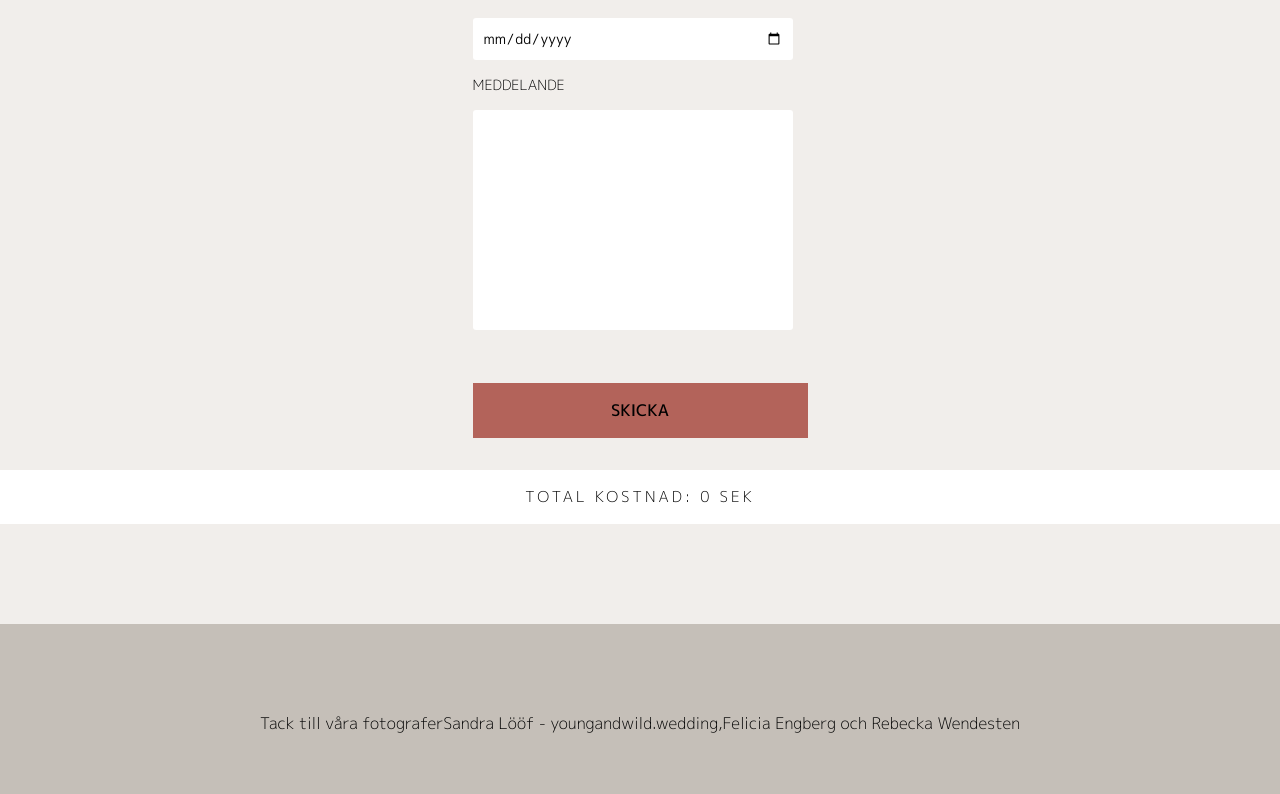
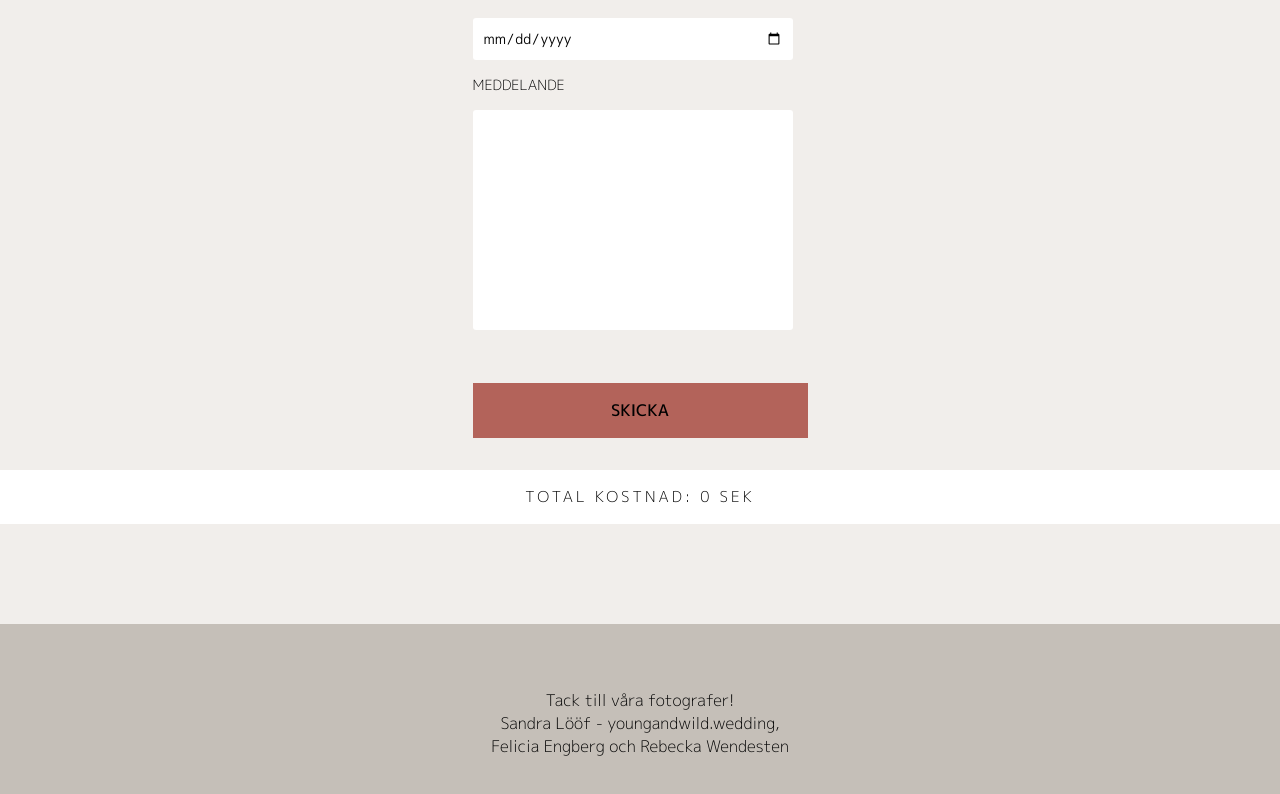
Before and after one commit to mathildakarlsson/final-project, a React (Create React App) app: page /wishlist in a window 1280 px wide. Shown: the part 688-1482 px from the top of the page. Built offline with nearby package versions, Linux system fonts and the light colour scheme.

Commit message:
styled footer

```diff
--- a/src/components/Footer.js
+++ b/src/components/Footer.js
@@ -4,7 +4,7 @@ import styled from 'styled-components';
 const Footer = () => {
     return (
         <Container>
-            <Header>Tack till våra fotografer</Header>
+            <Header>Tack till våra fotografer!</Header>
             <Header>Sandra Lööf - youngandwild.wedding, </Header>
             <Header>Felicia Engberg och Rebecka Wendesten</Header>
         </Container>
@@ -21,6 +21,7 @@ const Container = styled.section `
     justify-content: center;
     align-items: center;
     margin-top: 100px;
+    flex-direction: column;
 `
 
 const Header = styled.p `
```
